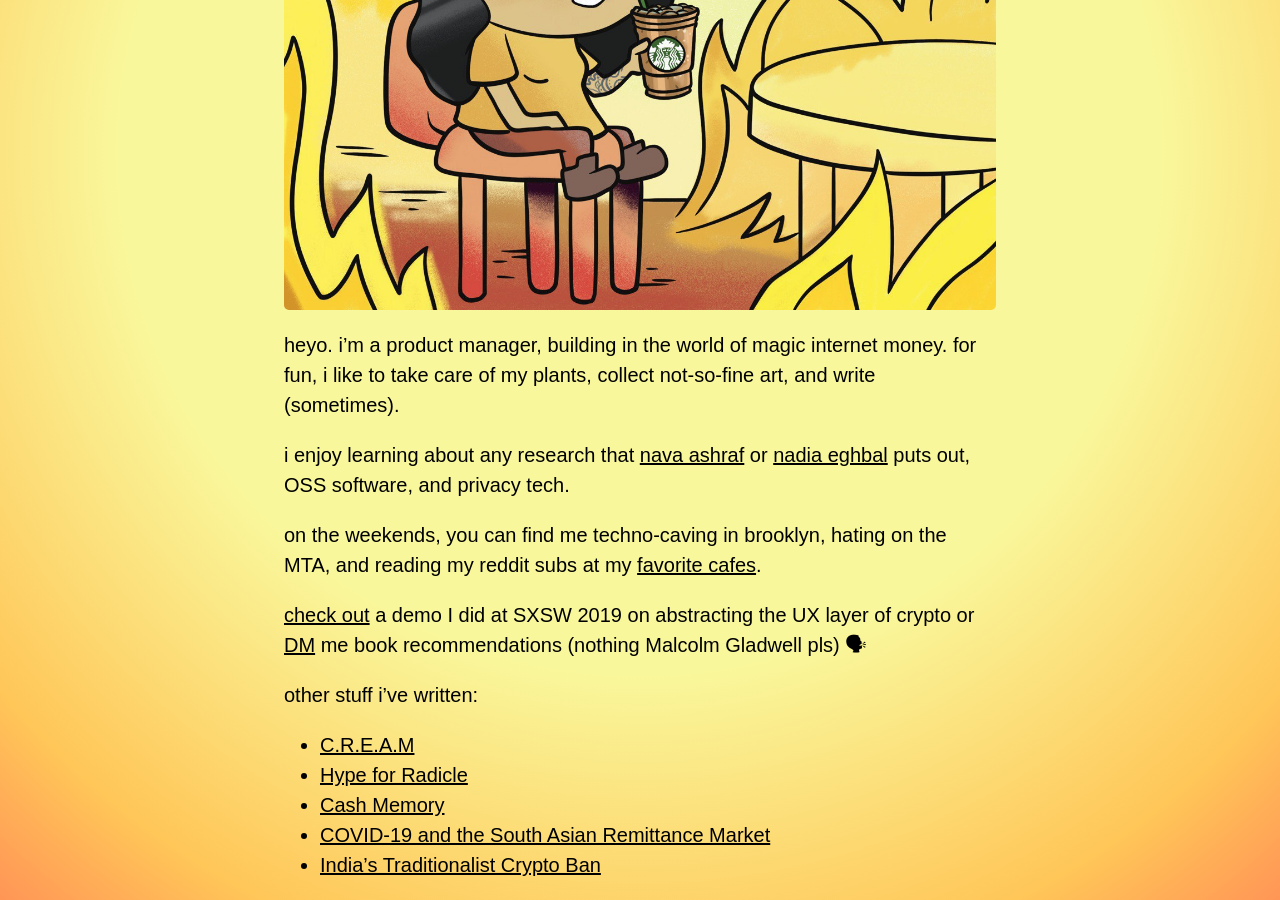
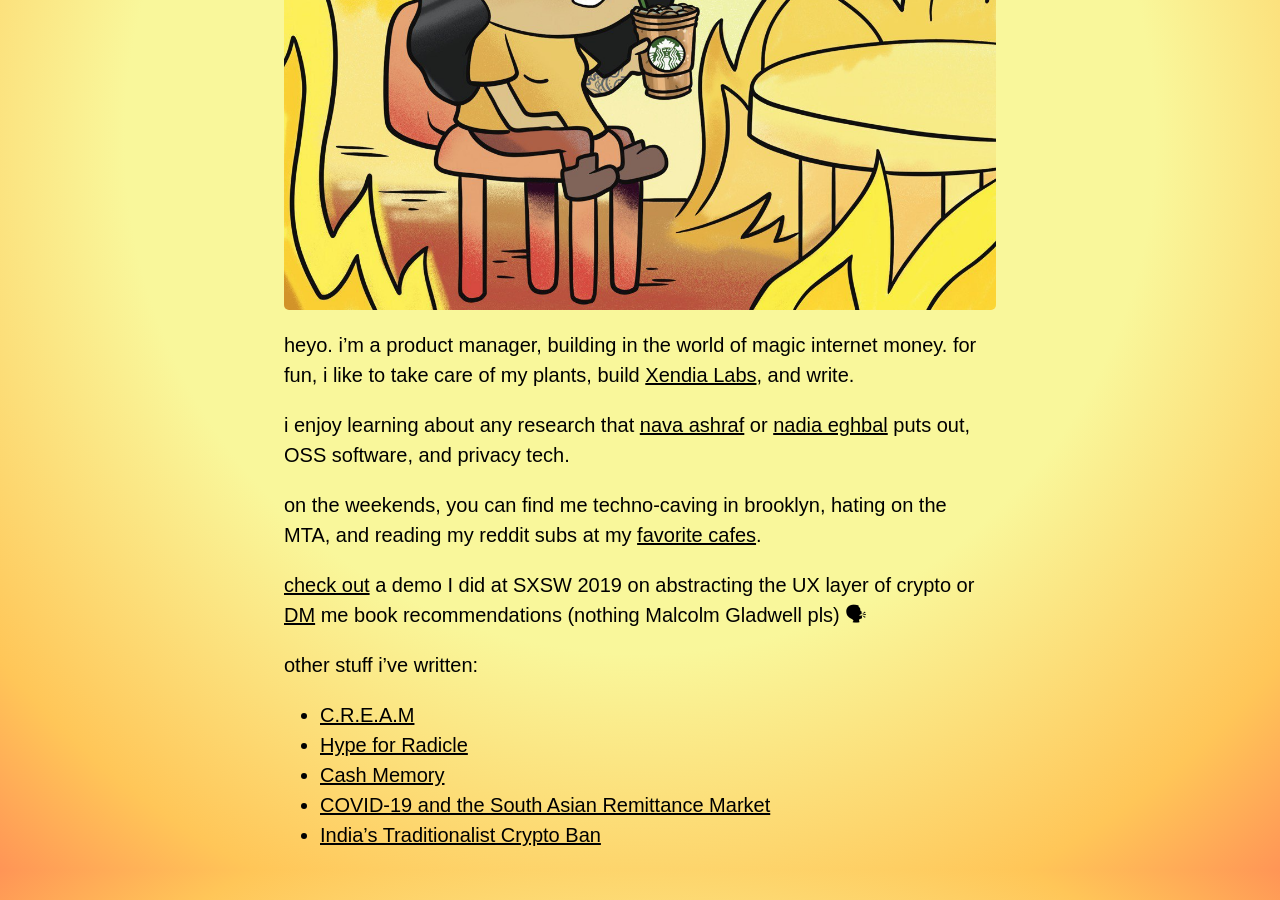
Before and after one commit to adeets-22/adeets-22.github.io, a Jekyll site: the page built from index.md, in a window 1280 px wide and 900 px high, scrolled down 593 px. Built offline with Jekyll 4.4.1, drawn with Linux system fonts in a browser that asks for light colours.

Commit message:
Update index.md

```diff
--- a/index.md
+++ b/index.md
@@ -7,7 +7,7 @@ title: About
 
 ![aditi](/adit.jpg)
 
-heyo. i'm a product manager, building in the world of magic internet money. for fun, i like to take care of my plants, collect not-so-fine art, and write (sometimes).
+heyo. i'm a product manager, building in the world of magic internet money. for fun, i like to take care of my plants, build [Xendia Labs](https://www.xendialabs.com/), and write.
 
 i enjoy learning about any research that [nava ashraf](https://ashrafnava.wordpress.com/) or [nadia eghbal](https://nadiaeghbal.com/oss/) puts out, OSS software, and privacy tech.
 
```
